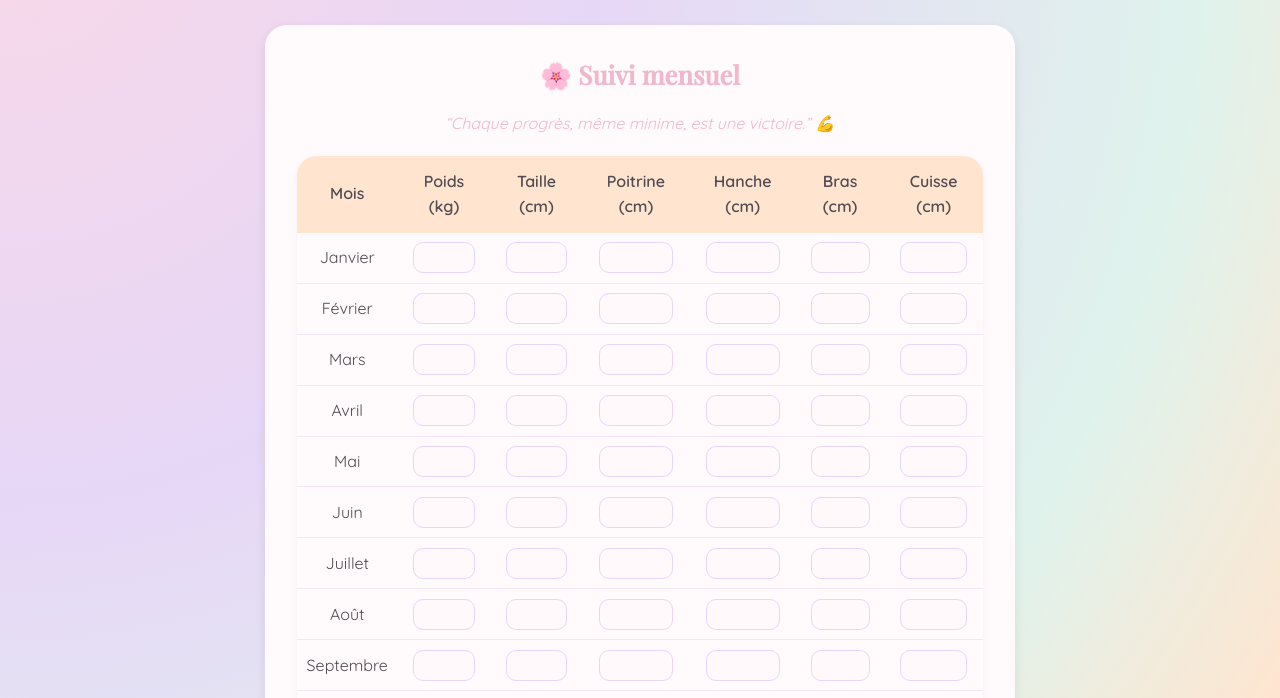
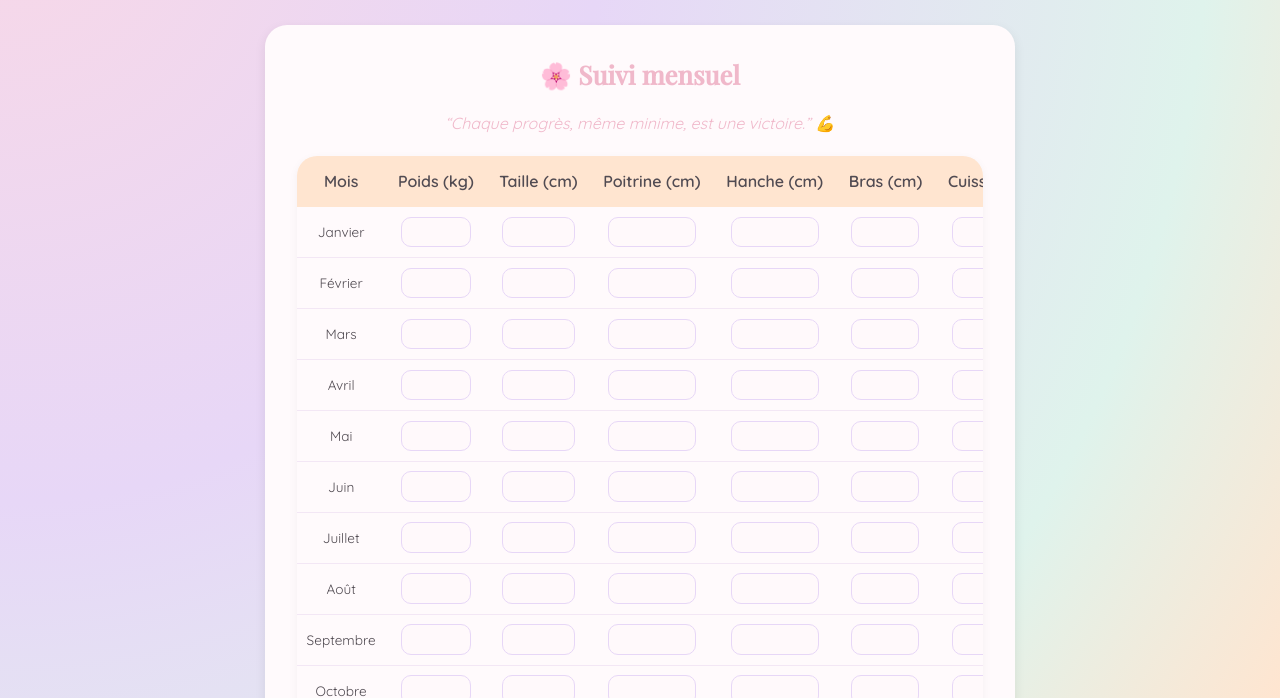
Before and after one commit to myriamortiz/thesafeplaceuniverse, a plain HTML site: page evolution.html in a window 1280 px wide. Shown: the part 102-800 px from the top of the page. Drawn offline with nearby package versions, Linux system fonts and the light colour scheme.

Commit message:
Update style-v2.css

```diff
--- a/style-v2.css
+++ b/style-v2.css
@@ -292,3 +292,15 @@ li {
   color: var(--texte);
   padding: 0.5rem 0;
 }
+/* 📱 Adaptation mobile des tableaux */
+table {
+  display: block;
+  overflow-x: auto;
+  width: 100%;
+}
+
+table thead th,
+table tbody td {
+  white-space: nowrap;
+  font-size: 0.85rem; /* adapte un peu la taille */
+}
```
